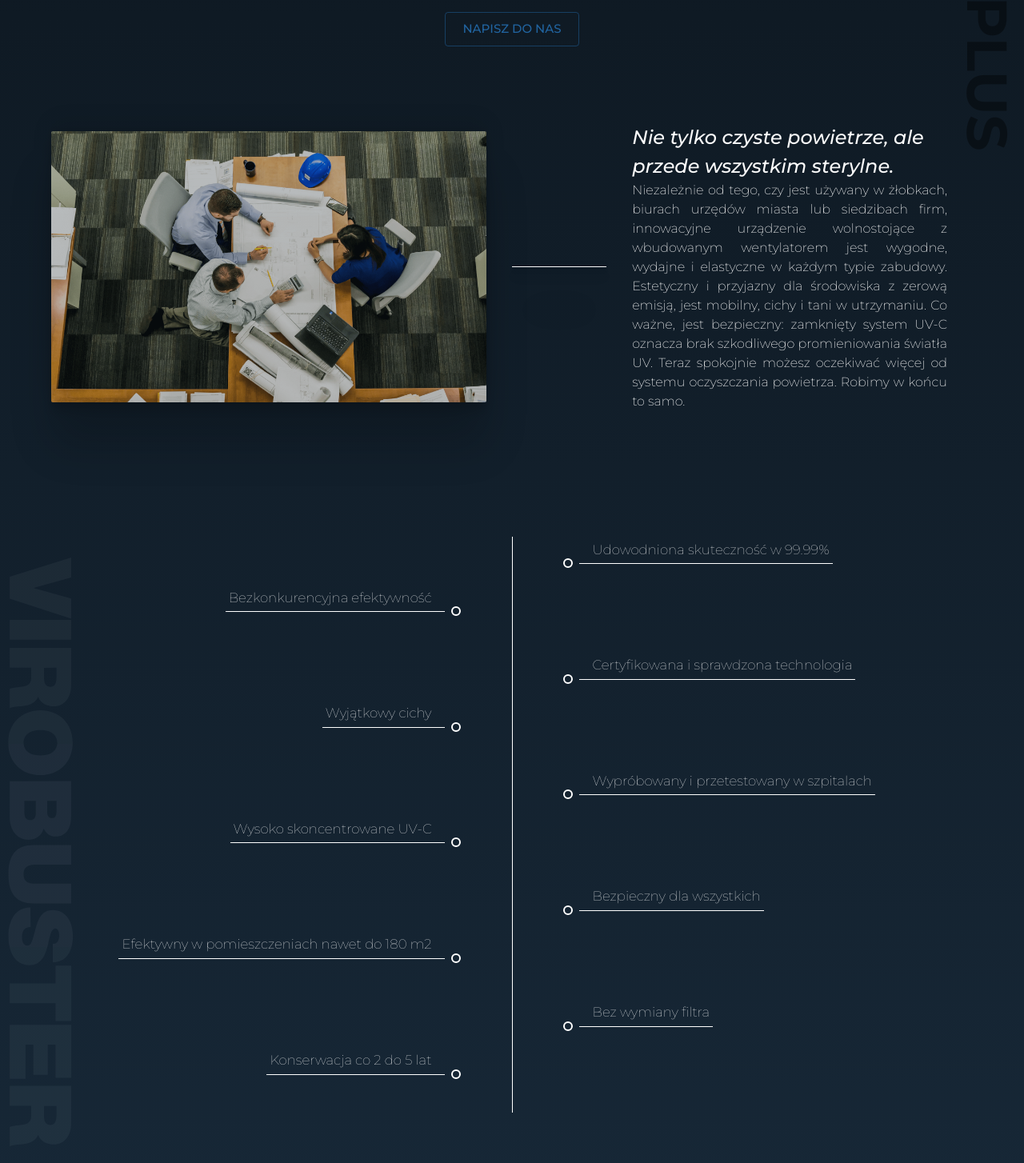
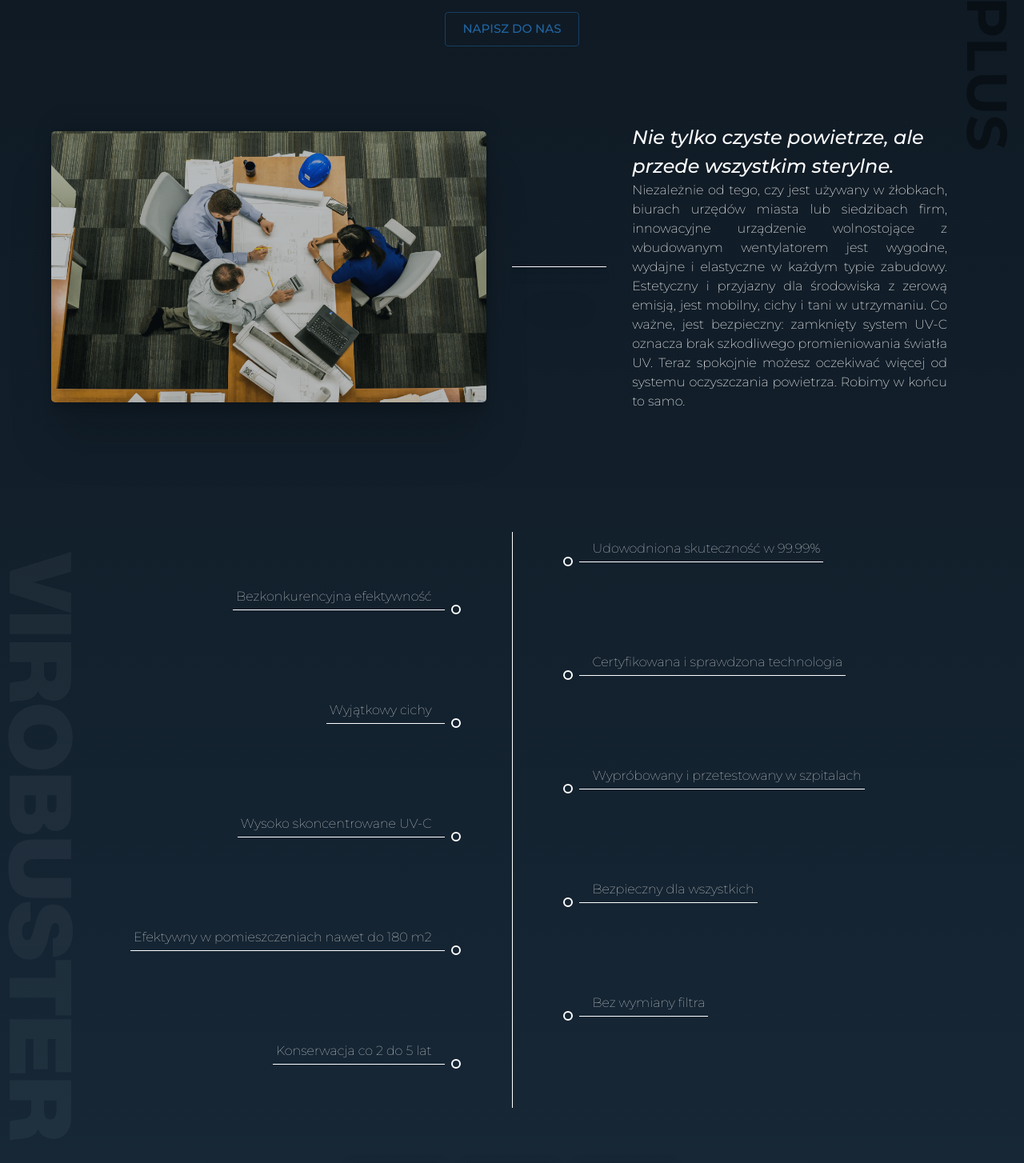
Before and after one commit to paltoalko/virobuster-frontend, a React (Create React App) app: page / in a window 1280 px wide. Shown: the part 2881-4335 px from the top of the page at 80% size. Built offline with nearby package versions, Linux system fonts and the light colour scheme.

Commit message:
fixed font

```diff
--- a/src/assets/detailsView/TechnicalData.tsx
+++ b/src/assets/detailsView/TechnicalData.tsx
@@ -13,7 +13,7 @@ const TextPopUp: React.FC<TextPopUpProps> = ({ title, left }) => {
       {!left && <Box className={styles.circleElement} />}
       <Box className={styles.textBox}>
         <Typography
-          variant="h6"
+          variant="body1"
           fontWeight={100}
           color="primary"
           className={left ? styles.textElementLeft : styles.textElement}
--- a/src/assets/styles/PhotosView.module.css
+++ b/src/assets/styles/PhotosView.module.css
@@ -47,7 +47,7 @@
   max-height: 400px;
   height: auto;
   object-fit: contain;
-  border-radius: 2px;
+  border-radius: 5px;
   box-shadow: rgba(0, 0, 0, 0.25) 0px 54px 55px,
     rgba(0, 0, 0, 0.12) 0px -12px 30px, rgba(0, 0, 0, 0.12) 0px 4px 6px,
     rgba(0, 0, 0, 0.17) 0px 12px 13px, rgba(0, 0, 0, 0.09) 0px -3px 5px;
@@ -83,7 +83,6 @@
   display: flex;
   justify-content: center;
   align-items: center;
-
   width: 50%;
   margin: 1em;
 }
--- a/src/assets/styles/TechnicalData.module.css
+++ b/src/assets/styles/TechnicalData.module.css
@@ -4,7 +4,7 @@
   justify-content: center;
   align-items: center;
   height: 100%;
-  width: 100%;
+  width: 95%;
   gap: 5vw;
 }
 
@@ -32,13 +32,11 @@
 .textElement {
   border-bottom: 1px solid white;
   padding: 4px 4px 4px 16px;
-  font-size: 1.3vw !important;
   line-height: 120%;
 }
 .textElementLeft {
   border-bottom: 1px solid white;
   padding: 4px 16px 4px 4px;
-  font-size: 1.3vw !important;
   line-height: 120%;
 }
 
@@ -71,21 +69,21 @@
     border: 0.5px solid white;
   }
   .popUpElement {
-    margin-bottom: 3vh;
+    margin-bottom: 5vh;
   }
 
   .longLineElement {
-    height: 27vh;
+    height: 65vh;
     width: 0.5px;
   }
   .popUpLeft {
-    margin-top: 5vh;
+    margin-top: 10vh;
   }
 
   .textElement,
   .textElementLeft {
     border-bottom: 0.5px solid white;
-    font-size: 1.5vw !important;
+    font-size: 0.8em !important;
   }
 
   .textElement {
@@ -120,7 +118,6 @@
   .textElement,
   .textElementLeft {
     border-bottom: 0.5px solid white;
-    font-size: 1.7vw !important;
   }
 
   .textElement {
```
